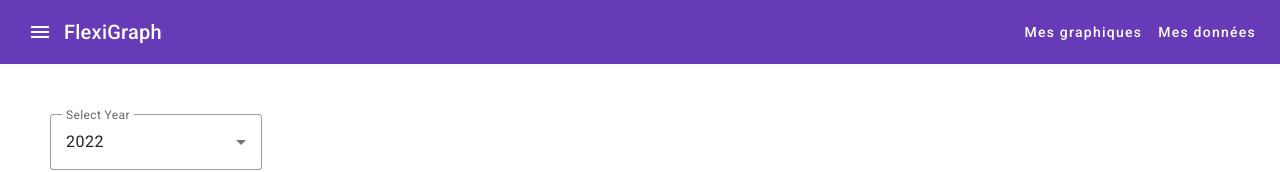
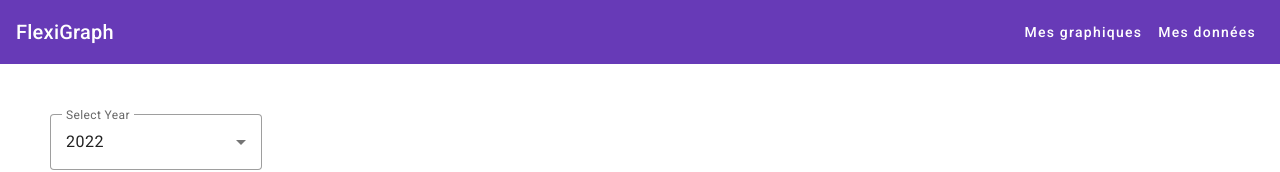
Before and after one commit to Foxenz/flexigraph, an Angular app: page /data-management in a window 1280 px wide. Shown: the top 172 px of the page. Built offline with nearby package versions, Linux system fonts and the light colour scheme.

Commit message:
Affiché le bouton de menu seulement sur la page dashboard

```diff
--- a/src/app/shared/components/navbar/navbar.component.html
+++ b/src/app/shared/components/navbar/navbar.component.html
@@ -1,7 +1,9 @@
 <mat-toolbar color="primary" class="toolbar" (click)="emitToggleSidenav()">
-  <button mat-icon-button>
-    <mat-icon>menu</mat-icon>
-  </button>
+  @if (isDashboardPage) {
+    <button mat-icon-button>
+      <mat-icon>menu</mat-icon>
+    </button>
+  }
   <h1 class="app-name" routerLink="/">FlexiGraph</h1>
 
   <div class="spacer"></div>
--- a/src/app/shared/components/navbar/navbar.component.ts
+++ b/src/app/shared/components/navbar/navbar.component.ts
@@ -13,6 +13,7 @@ import { MatIcon } from '@angular/material/icon';
 })
 export class NavbarComponent {
   @Output() public toggleSidenav = new EventEmitter<void>();
+  isDashboardPage: boolean = window.location.pathname === '/dashboard';
 
   emitToggleSidenav() {
     this.toggleSidenav.emit();
```
